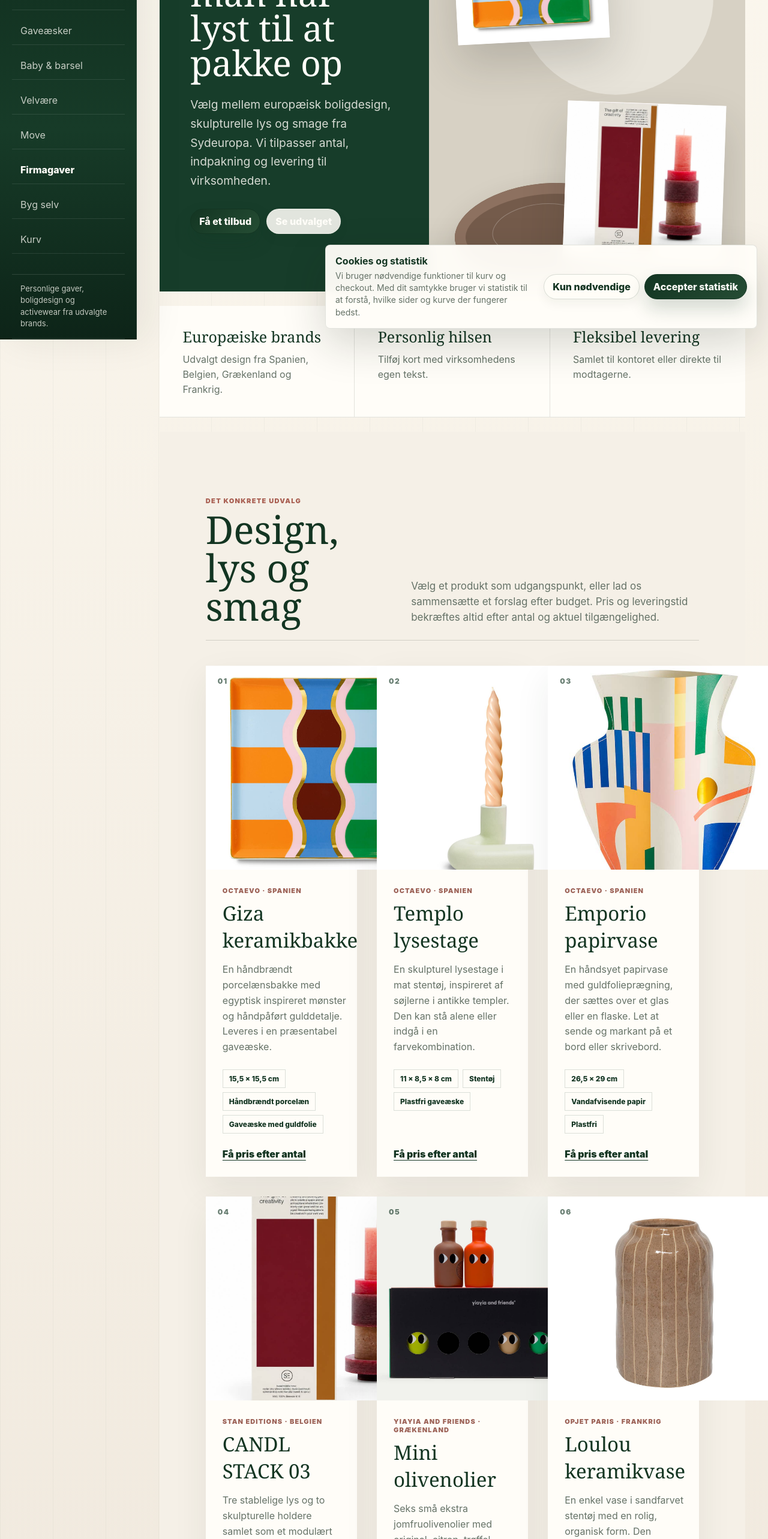
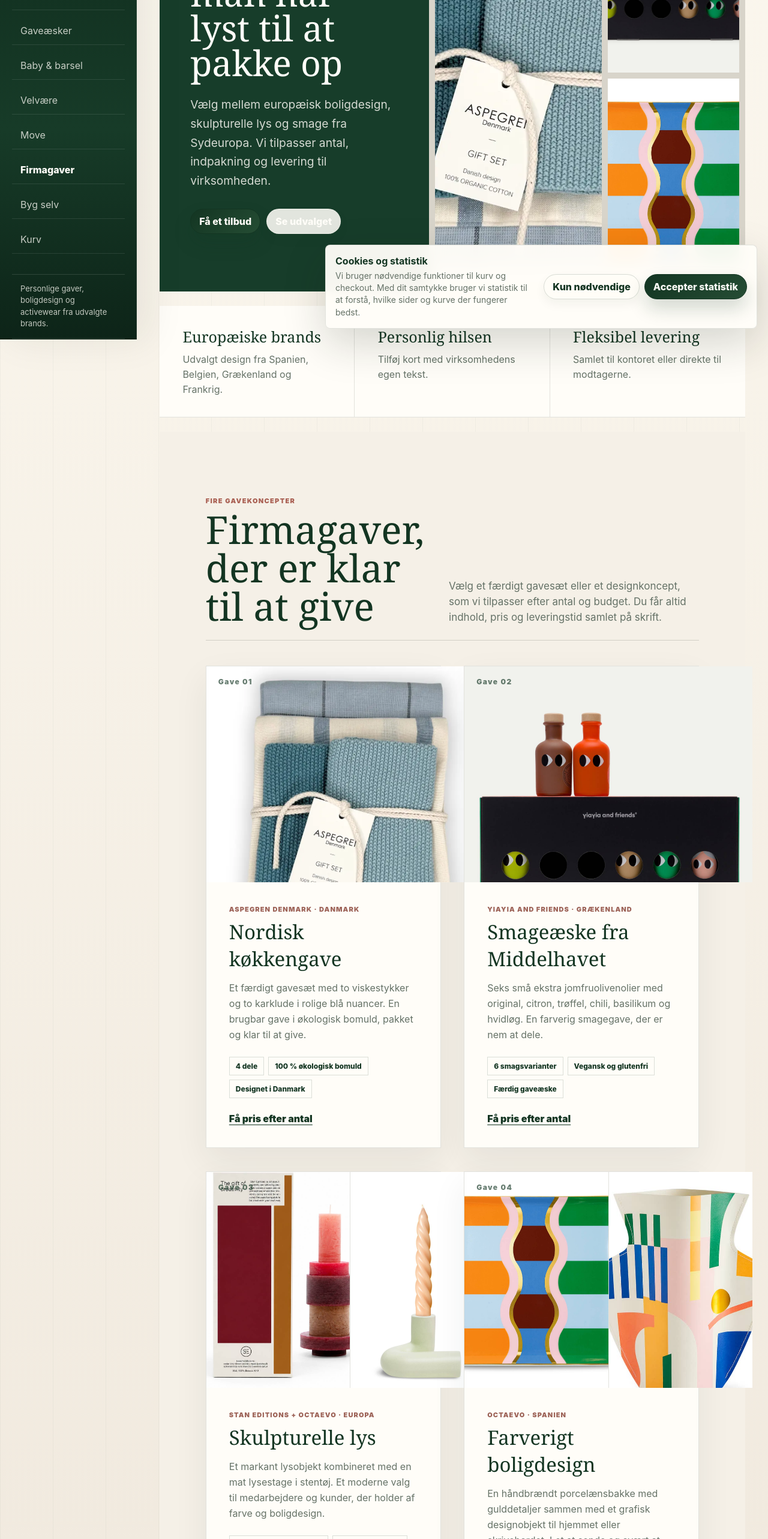
Before and after one commit to torros1108/greenplanet, a Next.js app: page /firmagaver in a window 1280 px wide. Shown: the part 234-2800 px from the top of the page at 60% size. Built offline with nearby package versions, Linux system fonts and the light colour scheme.

Commit message:
Curate premium corporate gift concepts

```diff
--- a/app/firmagaver/CorporateGiftInquiry.tsx
+++ b/app/firmagaver/CorporateGiftInquiry.tsx
@@ -4,13 +4,11 @@ import type { FormEvent } from "react";
 import { useState } from "react";
 
 const products = [
-  "Giza keramikbakke",
-  "Templo lysestage",
-  "Emporio papirvase",
-  "CANDL STACK 03",
-  "Mini olivenolier gaveæske",
-  "Loulou keramikvase",
-  "En kombination af flere produkter",
+  "Nordisk køkkengave",
+  "Smageæske fra Middelhavet",
+  "Skulpturelle lys",
+  "Farverigt boligdesign",
+  "En kombination af flere gavekoncepter",
   "Jeg vil gerne rådgives"
 ];
 
--- a/app/firmagaver/page.tsx
+++ b/app/firmagaver/page.tsx
@@ -9,7 +9,7 @@ const temploImage = "/images/firmagaver/templo-lysestage.jpg";
 const emporioImage = "/images/firmagaver/emporio-papirvase.jpg";
 const candleStackImage = "/images/firmagaver/candl-stack-03.jpg";
 const oliveOilImage = "/images/firmagaver/mini-olivenolier.jpg";
-const loulouImage = "/images/firmagaver/loulou-keramikvase.jpg";
+const kitchenGiftImage = "/images/firmagaver/nordisk-koekkengavesaet.jpg";
 
 const faqs = [
   {
@@ -36,52 +36,36 @@ const faqs = [
 
 const products = [
   {
-    name: "Giza keramikbakke",
-    subtitle: "OCTAEVO · Spanien",
-    description: "En håndbrændt porcelænsbakke med egyptisk inspireret mønster og håndpåført gulddetalje. Leveres i en præsentabel gaveæske.",
-    facts: ["15,5 × 15,5 cm", "Håndbrændt porcelæn", "Gaveæske med guldfolie"],
-    image: gizaImage,
-    tone: "light"
+    name: "Nordisk køkkengave",
+    subtitle: "Aspegren Denmark · Danmark",
+    description: "Et færdigt gavesæt med to viskestykker og to karklude i rolige blå nuancer. En brugbar gave i økologisk bomuld, pakket og klar til at give.",
+    facts: ["4 dele", "100 % økologisk bomuld", "Designet i Danmark"],
+    images: [kitchenGiftImage],
+    tone: "nordic"
   },
   {
-    name: "Templo lysestage",
-    subtitle: "OCTAEVO · Spanien",
-    description: "En skulpturel lysestage i mat stentøj, inspireret af søjlerne i antikke templer. Den kan stå alene eller indgå i en farvekombination.",
-    facts: ["11 × 8,5 × 8 cm", "Stentøj", "Plastfri gaveæske"],
-    image: temploImage,
-    tone: "sage"
+    name: "Smageæske fra Middelhavet",
+    subtitle: "Yiayia and Friends · Grækenland",
+    description: "Seks små ekstra jomfruolivenolier med original, citron, trøffel, chili, basilikum og hvidløg. En farverig smagegave, der er nem at dele.",
+    facts: ["6 smagsvarianter", "Vegansk og glutenfri", "Færdig gaveæske"],
+    images: [oliveOilImage],
+    tone: "olive"
   },
   {
-    name: "Emporio papirvase",
-    subtitle: "OCTAEVO · Spanien",
-    description: "En håndsyet papirvase med guldfolieprægning, der sættes over et glas eller en flaske. Let at sende og markant på et bord eller skrivebord.",
-    facts: ["26,5 × 29 cm", "Vandafvisende papir", "Plastfri"],
-    image: emporioImage,
-    tone: "marine"
-  },
-  {
-    name: "CANDL STACK 03",
-    subtitle: "Stan Editions · Belgien",
-    description: "Tre stablelige lys og to skulpturelle holdere samlet som et modulært designobjekt. Et statement-piece med cirka 80 timers samlet brændetid.",
-    facts: ["5 dele", "Ca. 80 timers brændetid", "Luksusgaveæske"],
-    image: candleStackImage,
+    name: "Skulpturelle lys",
+    subtitle: "Stan Editions + OCTAEVO · Europa",
+    description: "Et markant lysobjekt kombineret med en mat lysestage i stentøj. Et moderne valg til medarbejdere og kunder, der holder af farve og boligdesign.",
+    facts: ["Ca. 80 timers brændetid", "Stentøj og bivoks", "Kan tilpasses budgettet"],
+    images: [candleStackImage, temploImage],
     tone: "burgundy"
   },
   {
-    name: "Mini olivenolier",
-    subtitle: "Yiayia and Friends · Grækenland",
-    description: "Seks små ekstra jomfruolivenolier med original, citron, trøffel, chili, basilikum og hvidløg. En færdig smageæske med lang holdbarhed.",
-    facts: ["6 smagsvarianter", "Vegansk og glutenfri", "Plastfri emballage"],
-    image: oliveOilImage,
-    tone: "olive"
-  },
-  {
-    name: "Loulou keramikvase",
-    subtitle: "Opjet Paris · Frankrig",
-    description: "En enkel vase i sandfarvet stentøj med en rolig, organisk form. Den neutrale farve gør den velegnet som gave til mange forskellige hjem.",
-    facts: ["Ø 12,5 × H 20 cm", "100 % stentøj", "Sandfarvet finish"],
-    image: loulouImage,
-    tone: "sand"
+    name: "Farverigt boligdesign",
+    subtitle: "OCTAEVO · Spanien",
+    description: "En håndbrændt porcelænsbakke med gulddetaljer sammen med et grafisk designobjekt til hjemmet eller skrivebordet. Let at sende og svært at overse.",
+    facts: ["Europæisk design", "Plastfri emballage", "Personlig hilsen"],
+    images: [gizaImage, emporioImage],
+    tone: "colour"
   }
 ];
 
@@ -111,7 +95,7 @@ export default function CorporateGiftsPage() {
       },
       {
         "@type": "ItemList",
-        name: "Udvalg til firmajulegaver",
+        name: "Gavekoncepter til firmajulegaver",
         numberOfItems: products.length,
         itemListElement: products.map((product, index) => ({ "@type": "ListItem", position: index + 1, name: product.name }))
       },
@@ -142,10 +126,10 @@ export default function CorporateGiftsPage() {
                 <Link className="btn corporate-secondary" href="#firmagave-udvalg">Se udvalget</Link>
               </div>
             </div>
-            <div className="corporate-hero-stilllife" aria-label="Udvalgte boligprodukter">
-              <div className="corporate-hero-card corporate-hero-card-anna"><img src={gizaImage} alt="Giza keramikbakke" /></div>
-              <div className="corporate-hero-card corporate-hero-card-valencia"><img src={candleStackImage} alt="CANDL STACK i bourgogne" /></div>
-              <div className="corporate-hero-tray" aria-hidden="true"><span /></div>
+            <div className="corporate-hero-gallery" aria-label="Udvalgte firmagaver">
+              <img className="corporate-hero-gallery-main" src={kitchenGiftImage} alt="Nordisk køkkengavesæt i økologisk bomuld" />
+              <img src={oliveOilImage} alt="Smageæske med små olivenolier" />
+              <img src={gizaImage} alt="Farverig Giza keramikbakke" />
             </div>
           </header>
 
@@ -157,15 +141,17 @@ export default function CorporateGiftsPage() {
 
           <section className="corporate-products" id="firmagave-udvalg" aria-labelledby="firmagave-title">
             <div className="corporate-section-head">
-              <div><span className="section-eyebrow">Det konkrete udvalg</span><h2 id="firmagave-title">Design, lys og smag</h2></div>
-              <p>Vælg et produkt som udgangspunkt, eller lad os sammensætte et forslag efter budget. Pris og leveringstid bekræftes altid efter antal og aktuel tilgængelighed.</p>
+              <div><span className="section-eyebrow">Fire gavekoncepter</span><h2 id="firmagave-title">Firmagaver, der er klar til at give</h2></div>
+              <p>Vælg et færdigt gavesæt eller et designkoncept, som vi tilpasser efter antal og budget. Du får altid indhold, pris og leveringstid samlet på skrift.</p>
             </div>
             <div className="corporate-product-grid">
               {products.map((product, index) => (
                 <article className={`corporate-product-card tone-${product.tone}`} key={product.name}>
-                  <div className="corporate-product-number">0{index + 1}</div>
-                  <div className="corporate-product-media">
-                    <img src={product.image} alt={`${product.name}, ${product.subtitle}`} loading="lazy" />
+                  <div className="corporate-product-number">Gave 0{index + 1}</div>
+                  <div className={`corporate-product-media ${product.images.length > 1 ? "corporate-product-collage" : ""}`}>
+                    {product.images.map((image, imageIndex) => (
+                      <img src={image} alt={imageIndex === 0 ? `${product.name}, ${product.subtitle}` : ""} loading="lazy" key={image} />
+                    ))}
                   </div>
                   <div className="corporate-product-copy">
                     <span>{product.subtitle}</span>
--- a/app/premium.css
+++ b/app/premium.css
@@ -1316,44 +1316,18 @@ input:focus, textarea:focus, select:focus {
   font-size: clamp(18px, 1.5vw, 22px);
 }
 .corporate-secondary { border-color: rgba(255, 253, 248, .42); color: var(--cream); }
-.corporate-hero-stilllife {
-  position: relative;
+.corporate-hero-gallery {
+  display: grid;
+  grid-template-columns: 1.12fr .88fr;
+  grid-template-rows: 1fr 1fr;
+  gap: 10px;
   min-height: 640px;
+  padding: 10px;
   overflow: hidden;
-  background: #d7d1c4;
-}
-.corporate-hero-stilllife:before {
-  content: "";
-  position: absolute;
-  inset: 9% 10% auto auto;
-  width: 62%;
-  aspect-ratio: 1;
-  border-radius: 50%;
-  background: rgba(255, 253, 248, .42);
-}
-.corporate-hero-card {
-  position: absolute;
-  z-index: 2;
-  overflow: hidden;
-  background: #fff;
-  box-shadow: 0 34px 72px rgba(31, 32, 27, .18);
-}
-.corporate-hero-card img { width: 100%; height: 100%; object-fit: cover; }
-.corporate-hero-card-anna { top: 7%; left: 8%; width: 48%; aspect-ratio: 1; transform: rotate(-3deg); }
-.corporate-hero-card-valencia { right: 7%; bottom: 7%; width: 50%; aspect-ratio: 1; transform: rotate(2deg); }
-.corporate-hero-tray {
-  position: absolute;
-  z-index: 1;
-  left: 8%;
-  bottom: 4%;
-  width: 54%;
-  aspect-ratio: 1.9;
-  border-radius: 50%;
-  background: #745b4b;
-  box-shadow: inset 0 0 0 18px #8d7160, 0 28px 52px rgba(55, 37, 28, .28);
-  transform: rotate(-8deg);
-}
-.corporate-hero-tray span { position: absolute; inset: 22%; border: 1px solid rgba(255,255,255,.25); border-radius: 50%; }
+  background: #d8d4ca;
+}
+.corporate-hero-gallery img { width: 100%; height: 100%; min-width: 0; object-fit: cover; background: #fff; }
+.corporate-hero-gallery-main { grid-row: 1 / 3; }
 .corporate-benefits {
   display: grid;
   grid-template-columns: repeat(3, minmax(0, 1fr));
@@ -1383,13 +1357,14 @@ input:focus, textarea:focus, select:focus {
   line-height: 1;
 }
 .corporate-section-head > p { max-width: 480px; margin: 0; color: var(--muted); font-size: 17px; line-height: 1.55; }
-.corporate-product-grid { display: grid; grid-template-columns: repeat(3, minmax(0, 1fr)); gap: clamp(18px, 2.6vw, 38px); }
-.corporate-product-card { position: relative; display: grid; grid-template-rows: auto 1fr; min-width: 0; background: #fffdf8; box-shadow: 0 22px 54px rgba(34, 45, 36, .08); }
+.corporate-product-grid { display: grid; grid-template-columns: repeat(2, minmax(0, 1fr)); gap: clamp(22px, 3vw, 44px); }
+.corporate-product-card { position: relative; display: grid; grid-template-rows: auto 1fr; min-width: 0; border: 1px solid rgba(23, 32, 24, .12); background: #fffdf8; box-shadow: 0 22px 54px rgba(34, 45, 36, .07); }
 .corporate-product-number { position: absolute; z-index: 2; top: 18px; left: 20px; color: rgba(19,53,34,.64); font-size: 12px; font-weight: 900; letter-spacing: .12em; }
-.corporate-product-media { min-height: 340px; aspect-ratio: 1 / .88; overflow: hidden; background: #e7ebe3; }
-.corporate-product-media img { width: 100%; height: 100%; object-fit: cover; transition: transform .5s ease; }
+.corporate-product-media { display: grid; min-height: 360px; aspect-ratio: 4 / 3; overflow: hidden; background: #e7ebe3; }
+.corporate-product-collage { grid-template-columns: repeat(2, minmax(0, 1fr)); gap: 1px; background: rgba(23, 32, 24, .12); }
+.corporate-product-media img { width: 100%; height: 100%; min-width: 0; object-fit: cover; transition: transform .5s ease; }
 .corporate-product-card:hover .corporate-product-media img { transform: scale(1.025); }
-.corporate-product-copy { display: flex; flex-direction: column; padding: 28px; }
+.corporate-product-copy { display: flex; flex-direction: column; padding: clamp(26px, 3vw, 38px); }
 .corporate-product-copy > span { color: #9d6358; font-size: 11px; font-weight: 900; letter-spacing: .1em; text-transform: uppercase; }
 .corporate-product-copy h3 { margin: 8px 0 14px; color: var(--forest); font-family: Georgia, "Times New Roman", serif; font-size: 33px; font-weight: 500; }
 .corporate-product-copy p { margin: 0; color: var(--muted); line-height: 1.62; }
@@ -1421,13 +1396,12 @@ input:focus, textarea:focus, select:focus {
 
 @media (max-width: 1120px) {
   .corporate-hero { grid-template-columns: 1fr; }
-  .corporate-hero-stilllife { min-height: 580px; }
-  .corporate-product-grid { grid-template-columns: repeat(2, minmax(0, 1fr)); }
+  .corporate-hero-gallery { min-height: 580px; }
 }
 @media (max-width: 720px) {
   .corporate-hero-copy { padding: 42px 22px 48px; }
   .corporate-hero-copy h1 { font-size: 50px; }
-  .corporate-hero-stilllife { min-height: 470px; }
+  .corporate-hero-gallery { min-height: 440px; }
   .corporate-benefits, .corporate-product-grid, .corporate-process, .corporate-inquiry, .corporate-form-grid { grid-template-columns: 1fr; }
   .corporate-benefits article { min-height: 0; border-right: 0; border-bottom: 1px solid rgba(23, 32, 24, .12); }
   .corporate-section-head { display: grid; align-items: start; }
```
Also changed, not shown: public/images/firmagaver/nordisk-koekkengavesaet.jpg (added), 1 other file (tests, documents, lock files or other folders).
